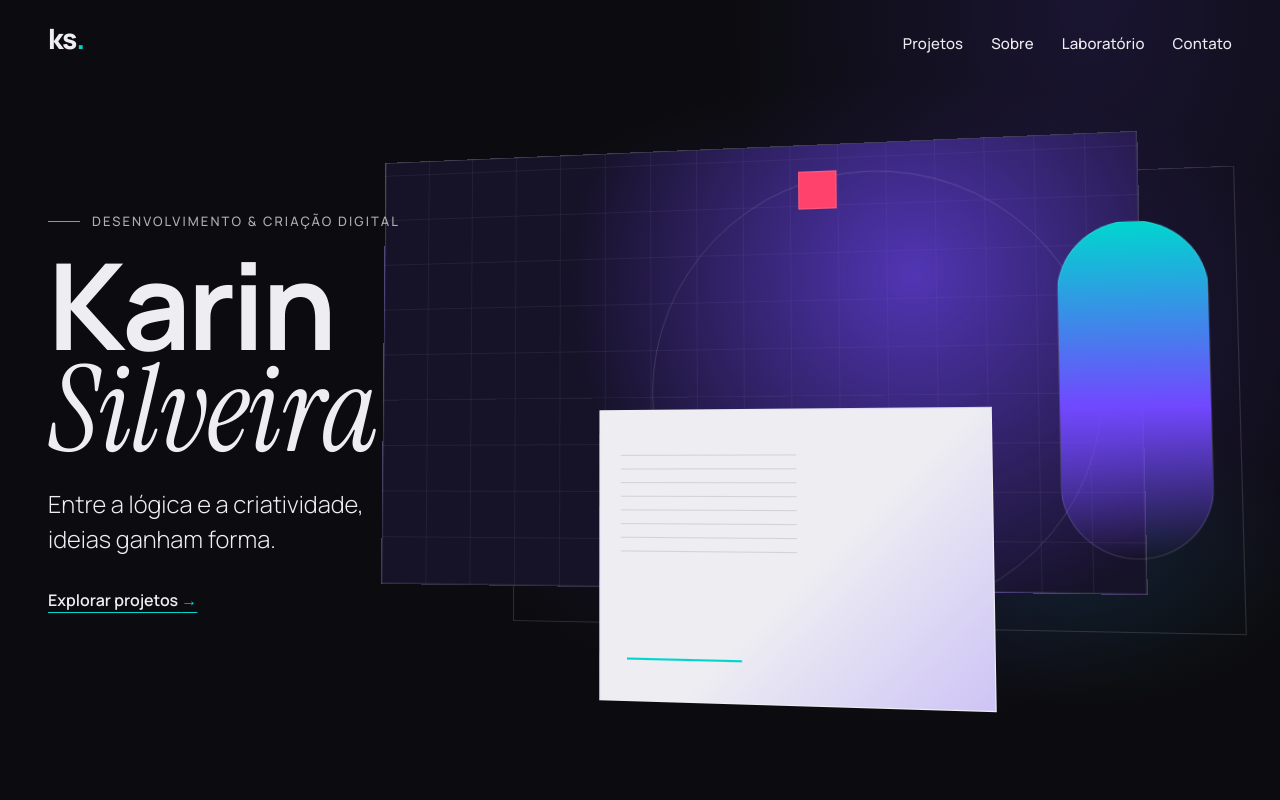
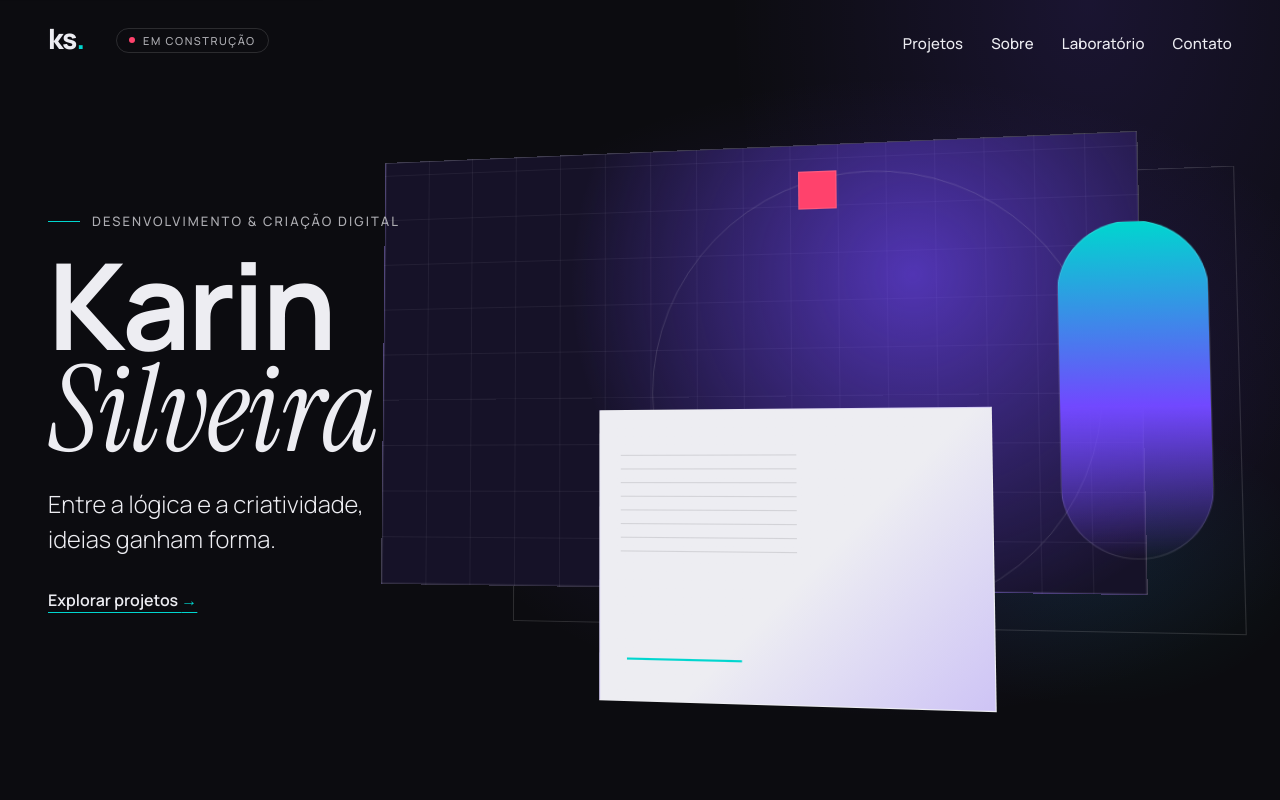
Before and after one commit to PandaMnio/karin-silveira-dev, a plain HTML site: page index.html in a window 1280 px wide. Shown: the top 800 px of the page. Drawn offline with Linux system fonts and the light colour scheme.

Commit message:
style: badge "em construção"

```diff
--- a/index.html
+++ b/index.html
@@ -16,6 +16,7 @@
 
     <header id="topo" class="site-header">
       <a class="signature" href="./" aria-label="ks. — Karin Silveira, página inicial">ks<span>.</span></a>
+      <p class="site-status">Em construção</p>
       <nav aria-label="Principal">
         <ul role="list">
           <li><a href="#projetos">Projetos</a></li>
--- a/styles/main.css
+++ b/styles/main.css
@@ -9,6 +9,32 @@
   justify-content: space-between;
   gap: 1rem 2rem;
   padding-block: 1.5rem;
+}
+
+.site-status {
+  display: inline-flex;
+  align-items: center;
+  gap: 0.5rem;
+  align-self: center;
+  margin: 0 auto 0 0;
+  padding: 0.3125rem 0.75rem;
+  border: var(--line);
+  border-radius: 999px;
+  font-size: 0.6875rem;
+  font-weight: 500;
+  line-height: 1.2;
+  letter-spacing: 0.14em;
+  text-transform: uppercase;
+  white-space: nowrap;
+  color: var(--color-muted);
+}
+
+.site-status::before {
+  content: "";
+  inline-size: 0.375rem;
+  block-size: 0.375rem;
+  border-radius: 50%;
+  background: var(--color-pulse);
 }
 
 .site-header ul {
@@ -1967,6 +1993,10 @@
 
 @media (prefers-reduced-motion: no-preference) {
 
+  .site-status::before {
+    animation: status-pulse 2.4s var(--ease-out) 1s 3;
+  }
+
   .weight-bar span,
   .weight-legend > div {
     transition: opacity 0.4s var(--ease-out);
@@ -2208,6 +2238,11 @@
   to { translate: 0 var(--drift); }
 }
 
+@keyframes status-pulse {
+  0% { box-shadow: 0 0 0 0 color-mix(in srgb, var(--color-pulse) 60%, transparent); }
+  70%, 100% { box-shadow: 0 0 0 0.375rem transparent; }
+}
+
 @keyframes psi-fill {
   from { --psi-fill: 0; }
 }
```
Also changed, not shown: projetos/index.html (+1 -0 lines), projetos/psicologia/index.html (+1 -0 lines).
